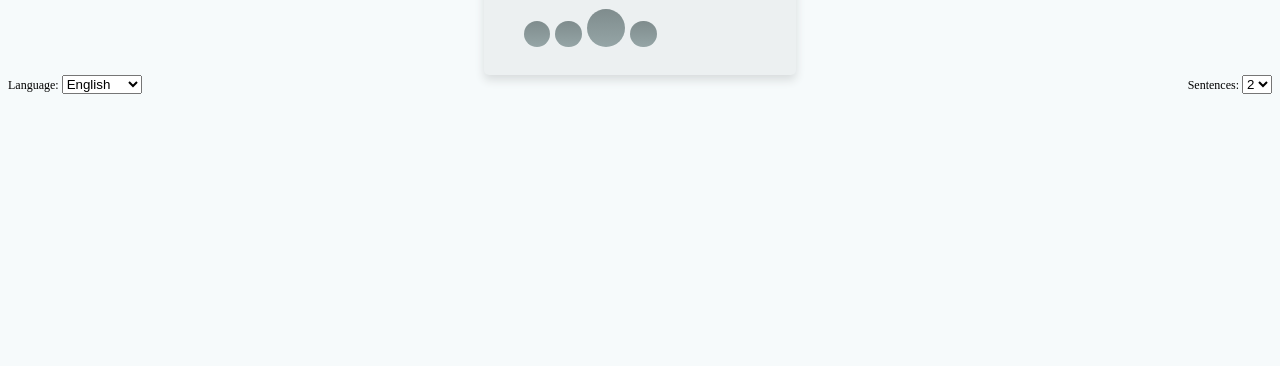
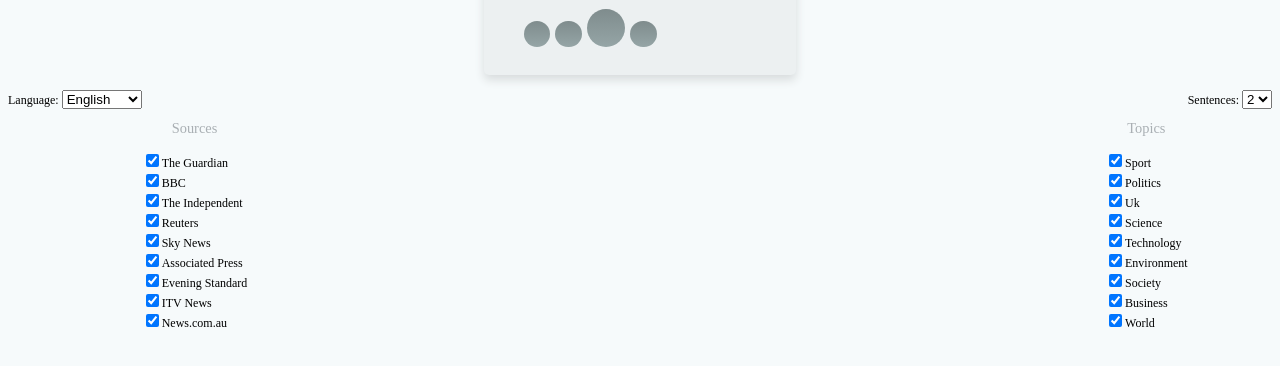
Before and after one commit to TheSSX/Newsreader, a website with bundled scripts: page src/html/popup.html in a window 1280 px wide. Shown: the part 102-468 px from the top of the page. Built offline with nearby package versions, Linux system fonts and the light colour scheme; some packages are replaced by stand-ins of ours.

Commit message:
Dynamic sources and topics selection UI ONLY
Backend functionality still yet to be implemented

```diff
--- a/src/css/styles.css
+++ b/src/css/styles.css
@@ -237,3 +237,13 @@
     display: inline-block;
     float: right;
 }
+
+#sources-checkboxes {
+    display: inline-block;
+    float: left;
+}
+
+#topics-checkboxes {
+    display: inline-block;
+    float: right;
+}
--- a/src/html/popup.html
+++ b/src/html/popup.html
@@ -31,6 +31,7 @@
 </section>
 </body>
 <footer>
+    <br>
     <div id="language-div">
         <label>Language:</label>
         <select id="languages"></select>
@@ -40,5 +41,11 @@
         <select id="sentences"></select>
     </div>
     <br>
+    <div id="sources-checkboxes">
+        <h3>Sources</h3>
+    </div>
+    <div id="topics-checkboxes">
+        <h3>Topics</h3>
+    </div>
 </footer>
 </html>
--- a/src/js/popup.mjs
+++ b/src/js/popup.mjs
@@ -3,15 +3,18 @@
  */
 
 import {languages} from "./language_config.js";
-import {min_sentences, max_sentences} from "./preferences.js";
+import {min_sentences, max_sentences, sources, topics} from "./preferences.js";
+
+const allsources = Object.keys(sources);
+const alltopics = Object.keys(topics);
 
 document.addEventListener("DOMContentLoaded", setUp);
 
 async function setUp()
 {
-    //Setting play/pause button state
+    //Setting up the UI with user preferences
 
-    chrome.storage.local.get(['playing', 'paused', 'headline', 'publisher', 'topic', 'language', 'sentences'], function(result) {
+    chrome.storage.local.get(['playing', 'paused', 'headline', 'publisher', 'topic', 'language', 'sentences', 'sources', 'topics'], function(result) {
         const currentlyplaying = result['playing'];
         const currentlypaused = result['paused'];
         const headline = result['headline'];
@@ -19,11 +22,41 @@
         const topic = result['topic'];
         const language = result['language'];
         const sentences = result['sentences'];
+        let sources = result['sources'];
+        let topics = result['topics'];
 
         if (currentlyplaying && !currentlypaused) {
             document.getElementById('playPauseBtnIcon').className = "icon-pause btn";
         }
 
+        setLanguages(language);
+        setSentences(sentences);
+        setSources(sources);
+        setTopics(topics);
+
+        document.getElementById('headline').innerHTML = headline || "";
+        document.getElementById('publisher').innerHTML = publisher || "";
+        document.getElementById('topic').innerHTML = topic || "";
+    });
+
+    //Add event listeners for when buttons are clicked
+
+    const playPauseButton = document.getElementById('playPauseBtn');
+    const stopButton = document.getElementById('stopBtn');
+
+    if (playPauseButton && stopButton)
+    {
+        playPauseButton.addEventListener('click', playPauseToggle);
+        stopButton.addEventListener('click', stop);
+    }
+    else
+    {
+        //TODO something broke, what do we do, add something later
+    }
+}
+
+async function setLanguages(language)
+{
     const languages_dropdown = document.getElementById('languages');
     for (let i = 0; i < Object.keys(languages).length; i++)
     {
@@ -43,6 +76,14 @@
         chrome.storage.local.set({'language': Object.keys(languages)[0]});
     }
 
+    languages_dropdown.onchange = function () {
+        const newSelection = languages_dropdown[languages_dropdown.selectedIndex].text;
+        chrome.storage.local.set({'language': newSelection});
+    };
+}
+
+async function setSentences(sentences)
+{
     const sentences_dropdown = document.getElementById('sentences');
     for (let i = min_sentences; i <= max_sentences; i++)
     {
@@ -62,37 +103,120 @@
         chrome.storage.local.set({'sentences': 3});
     }
 
-        document.getElementById('headline').innerHTML = headline || "";
-        document.getElementById('publisher').innerHTML = publisher || "";
-        document.getElementById('topic').innerHTML = topic || "";
-    });
-
-    const languages_dropdown = document.getElementById('languages');
-    languages_dropdown.onchange = function () {
-        const newSelection = languages_dropdown[languages_dropdown.selectedIndex].text;
-        chrome.storage.local.set({'language': newSelection});
-    };
-
-    const sentences_dropdown = document.getElementById('sentences');
     sentences_dropdown.onchange = function () {
         const newSelection = sentences_dropdown[sentences_dropdown.selectedIndex].text;
         chrome.storage.local.set({'sentences': parseInt(newSelection)});
     };
+}
 
-    //Add event listeners for when buttons are clicked
+async function setSources(sources)
+{
+    if (!sources)
+    {
+        sources = {};
 
-    const playPauseButton = document.getElementById('playPauseBtn');
-    const stopButton = document.getElementById('stopBtn');
+        for (let i=0; i<allsources.length; i++)
+        {
+            sources[allsources[i]] = true;
+        }
 
-    if (playPauseButton && stopButton)
+        chrome.storage.local.set({'sources': sources});
+    }
+
+    const sources_checkboxes = document.getElementById('sources-checkboxes');
+
+    for (let i=0; i<allsources.length; i++)
     {
-        playPauseButton.addEventListener('click', playPauseToggle);
-        stopButton.addEventListener('click', stop);
+        const name = allsources[i];
+
+        const checkbox = document.createElement('input');
+        checkbox.type = "checkbox";
+        checkbox.name = name;
+        checkbox.value = name;
+        if (sources[name])
+        {
+            checkbox.checked = true;
         }
-    else
+
+        checkbox.addEventListener('change', (event) => {
+            if (event.target.checked) {
+                changeCheckboxValue('sources', checkbox.name, true);
+            } else {
+                changeCheckboxValue('sources', checkbox.name, false);
+            }
+        });
+
+        const label = document.createElement('label');
+        label.htmlFor = name;
+        label.appendChild(document.createTextNode(name));
+
+        const br = document.createElement('br');
+
+        sources_checkboxes.appendChild(checkbox);
+        sources_checkboxes.appendChild(label);
+        sources_checkboxes.appendChild(br);
+    }
+}
+
+async function setTopics(topics)
 {
-        //TODO something broke, what do we do, add something later
+    if (!topics)
+    {
+        topics = {};
+
+        for (let i=0; i<alltopics.length; i++)
+        {
+            const current = capitalizeFirstLetter(alltopics[i]);
+            topics[current] = true;
         }
+
+        chrome.storage.local.set({'topics': topics});
+    }
+
+    const topics_checkboxes = document.getElementById('topics-checkboxes');
+
+    for (let i=0; i<alltopics.length; i++)
+    {
+        const name = capitalizeFirstLetter(alltopics[i]);
+
+        const checkbox = document.createElement('input');
+        checkbox.type = "checkbox";
+        checkbox.name = name;
+        checkbox.value = name;
+        if (topics[name])
+        {
+            checkbox.checked = true;
+        }
+
+        checkbox.addEventListener('change', (event) => {
+            if (event.target.checked) {
+                changeCheckboxValue('topics', checkbox.name, true);
+            } else {
+                changeCheckboxValue('topics', checkbox.name, false);
+            }
+        });
+
+        const label = document.createElement('label');
+        label.htmlFor = name;
+        label.appendChild(document.createTextNode(name));
+
+        const br = document.createElement('br');
+
+        topics_checkboxes.appendChild(checkbox);
+        topics_checkboxes.appendChild(label);
+        topics_checkboxes.appendChild(br);
+    }
+}
+
+async function changeCheckboxValue(checkbox_name, item_name, value) {
+    chrome.storage.local.get([checkbox_name], function (result) {
+        let replacement = result[checkbox_name];
+        replacement[item_name] = value;
+        if (checkbox_name === 'sources')                            //In ES5 and earlier, you cannot use a variable as a property name inside an object literal
+            chrome.storage.local.set({'sources': replacement});     //So we cannot do ({checkbox_name: replacement});
+        else                                                        //The more you know!
+            chrome.storage.local.set({'topics': replacement});
+    });
 }
 
 async function playPauseToggle() {
@@ -157,6 +281,19 @@
     chrome.storage.local.remove(['playing', 'paused', 'headline', 'publisher', 'topic']);
 }
 
+//Thanks to user Steve Harrison on Stack Overflow
+//Link: https://stackoverflow.com/questions/1026069/how-do-i-make-the-first-letter-of-a-string-uppercase-in-javascript
+function capitalizeFirstLetter(string) {
+    try
+    {
+        return string.charAt(0).toUpperCase() + string.slice(1);
+    }
+    catch(TypeError)
+    {
+        return string;
+    }
+}
+
 //HTML stuff
 
 chrome.runtime.onMessage.addListener(
```
Also changed, not shown: src/js/bulletin.mjs (+26 -25 lines). Lines whose indentation alone changed are shown as unchanged.
